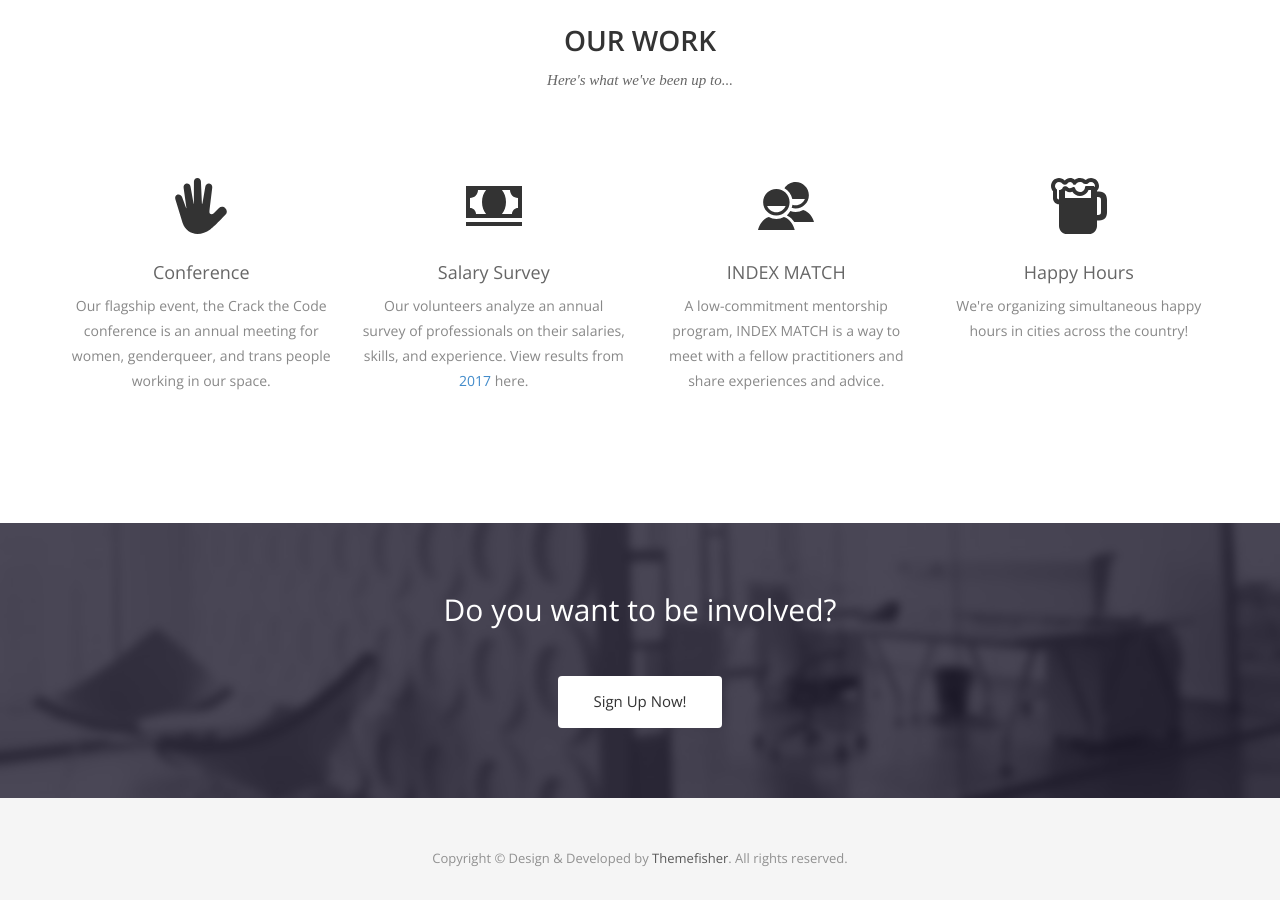
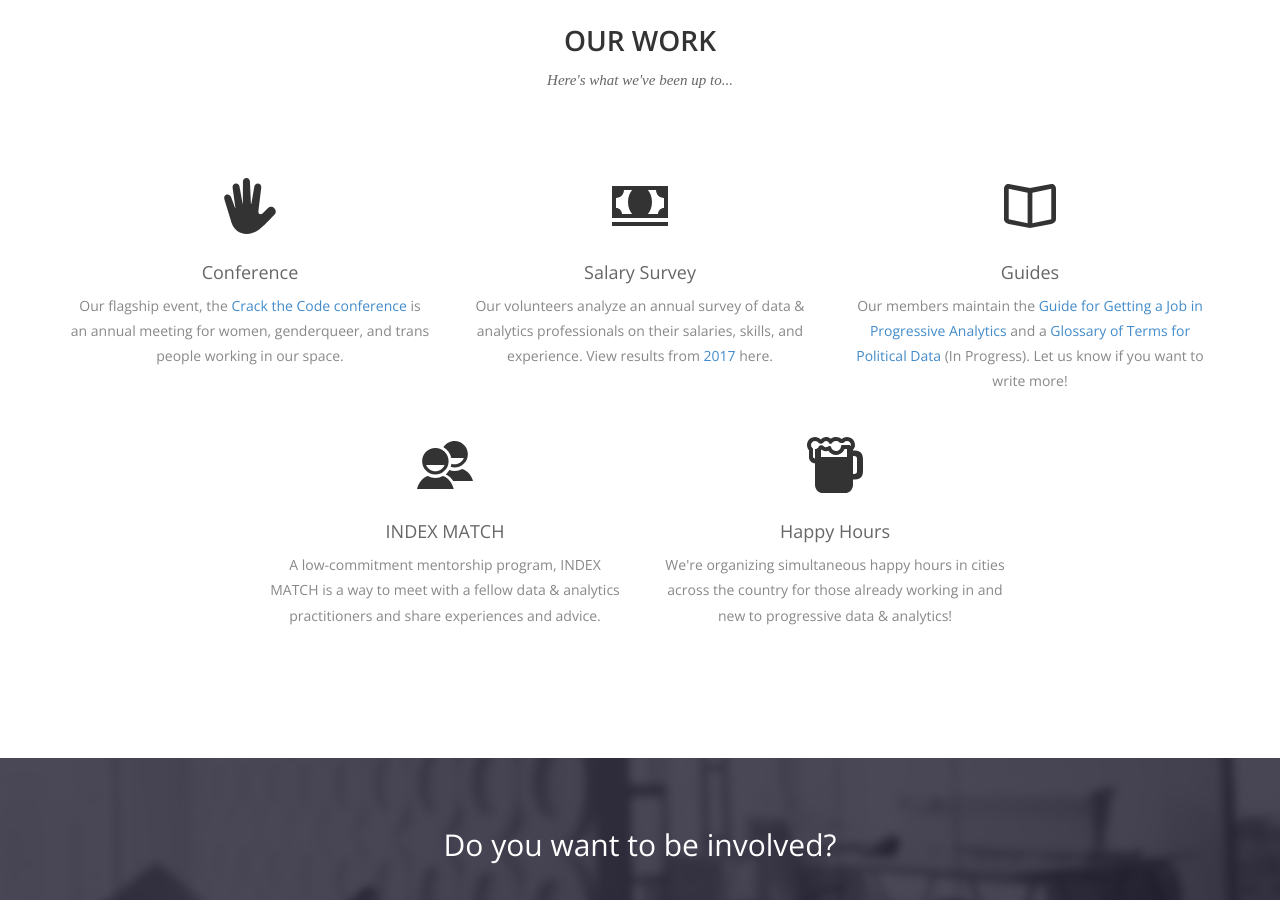
Before and after one commit to anniejw6/crackthecode_site, a Jekyll site: the page built from index.html, in a window 1280 px wide and 900 px high, scrolled down 1935 px. Built offline with Jekyll 4.4.1, drawn with Linux system fonts in a browser that asks for light colours; nearby versions of some CDN libraries; some web fonts are replaced; some of the changed text lies outside the part shown.

Commit message:
add stuff

```diff
--- a/index.html
+++ b/index.html
@@ -11,7 +11,7 @@ permalink: /
       <div class="col-md-10 col-md-offset-2">
         <div class="block">
           <h1 class="animated fadeInUp"><b>CRACK THE CODE</b></h1>
-          <p class="animated fadeInUp">We support a community of progressive data and technology professionals</p>
+          <p class="animated fadeInUp">We support a community of data, analytics, and technology professionals who work for progressive causes</p>
         </div>
       </div>
     </div>
@@ -63,42 +63,42 @@ permalink: /
       </div>
     </div>
     <div class="row ">
-      <div class="col-sm-6 col-md-3">
+      <div class="col-sm-6 col-md-4">
         <div class="service-item">
           <ion-icon name="hand"></ion-icon>
           <h4>Conference</h4>
-          <p>Our flagship event, the Crack the Code conference is an annual meeting for women, genderqueer, and trans people working in our space.</p>
+          <p>Our flagship event, the <a href="https://conference.crackthecode.io/">Crack the Code conference</a> is an annual meeting for women, genderqueer, and trans people working in our space.</p>
         </div>
       </div>
-      <div class="col-sm-6 col-md-3">
+      <div class="col-sm-6 col-md-4">
         <div class="service-item">
           <ion-icon name="cash"></ion-icon>
           <h4>Salary Survey</h4>
-          <p>Our volunteers analyze an annual survey of professionals on their salaries, skills, and experience. View results from <a href="">2017</a> here.</p>
+          <p>Our volunteers analyze an annual survey of data &amp; analytics professionals on their salaries, skills, and experience. View results from <a href="https://www.crackthecode.io/salary2017">2017</a> here.</p>
         </div>
       </div>
-      <div class="col-sm-6 col-md-3">
+      <div class="col-sm-6 col-md-4">
+        <div class="service-item">
+          <ion-icon name="book"></ion-icon>
+          <h4>Guides</h4>
+          <p>Our members maintain the <a href="https://www.guide.progressivedatajobs.org/" target="_blank">Guide for Getting a Job in Progressive Analytics</a> and a <a href="http://bit.ly/ctcglossary" target="_blank">Glossary of Terms for Political Data</a> (In Progress). Let us know if you want to write more!</p>
+        </div>
+      </div>
+      <div class="col-sm-6 col-md-4 col-md-offset-2">
         <div class="service-item">
           <ion-icon name="contacts"></ion-icon>
           <h4>INDEX MATCH</h4>
-          <p>A low-commitment mentorship program, INDEX MATCH is a way to meet with a fellow practitioners and share experiences and advice.</p>
+          <p>A low-commitment mentorship program, INDEX MATCH is a way to meet with a fellow data &amp; analytics practitioners and share experiences and advice.</p>
         </div>
       </div>
-      <div class="col-sm-6 col-md-3">
+      <div class="col-sm-6 col-md-4">
         <div class="service-item">
           <ion-icon name="beer"></ion-icon>
           <h4>Happy Hours</h4>
-          <p>We're organizing simultaneous happy hours in cities across the country!</p>
+          <p>We're organizing simultaneous happy hours in cities across the country for those already working in and new to progressive data &amp; analytics!</p>
         </div>
       </div>
-      <!-- <div class="col-sm-6 col-md-3">
-        <div class="service-item">
-          <i class="ion-headphone"></i>
-          <h4>Logo Design</h4>
-          <p>Lorem ipsum dolor sit amet, consectetur adipisicing elit, sed do eiusmod tempor incididunt ut </p>
-        </div>
-      </div>
-      <div class="col-sm-6 col-md-3">
+      <!-- <div class="col-sm-6 col-md-4">
         <div class="service-item">
           <i class="ion-leaf"></i>
           <h4>Development</h4>
@@ -130,7 +130,7 @@ permalink: /
         <div class="block">
           <h2>Do you want to be involved?</h2>
           <!-- <p>Let us know below.</p> -->
-          <a class="btn btn-default btn-call-to-action" href="http://eepurl.com/dzZyhf">Sign Up Now!</a>
+          <a class="btn btn-default btn-call-to-action" href="http://eepurl.com/dzZyhf" target="_blank">Sign Up Now!</a>
         </div>
       </div>
     </div>
```
Also changed, not shown: team.md (+10 -8 lines).
